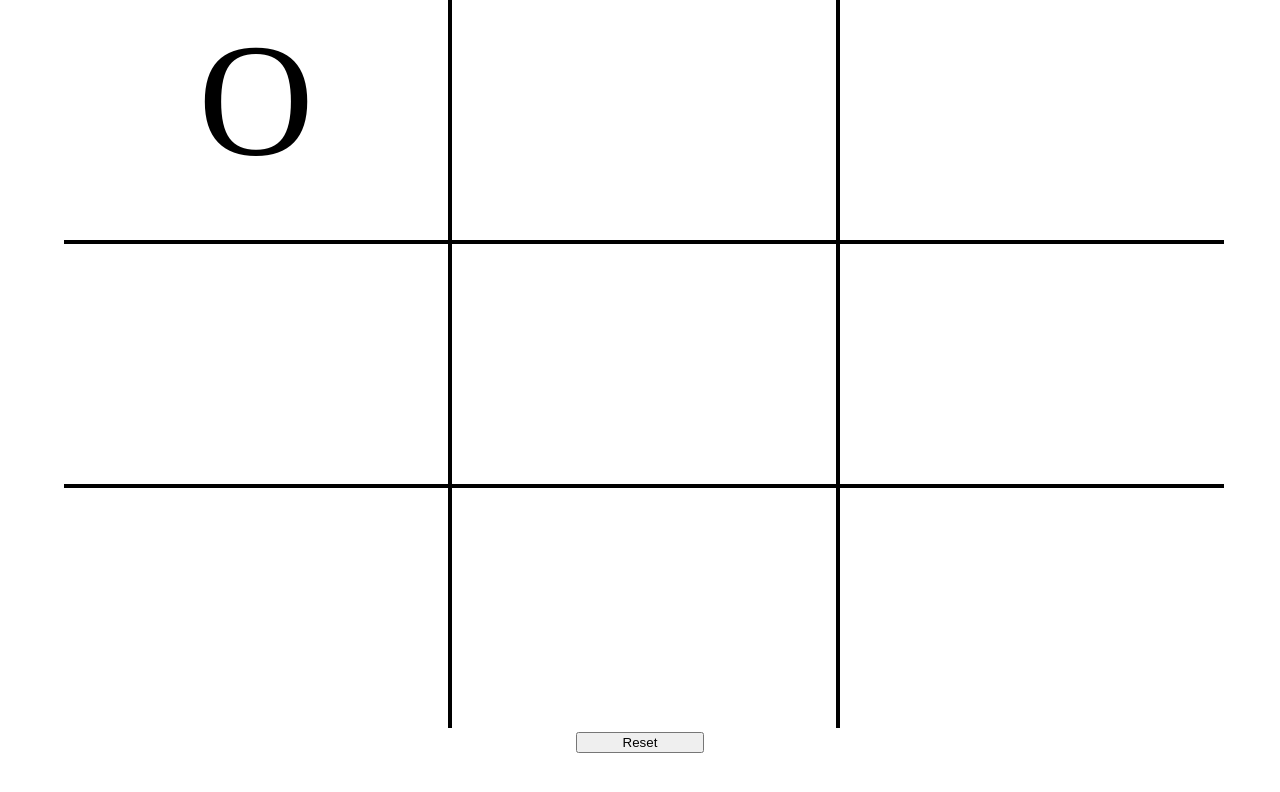
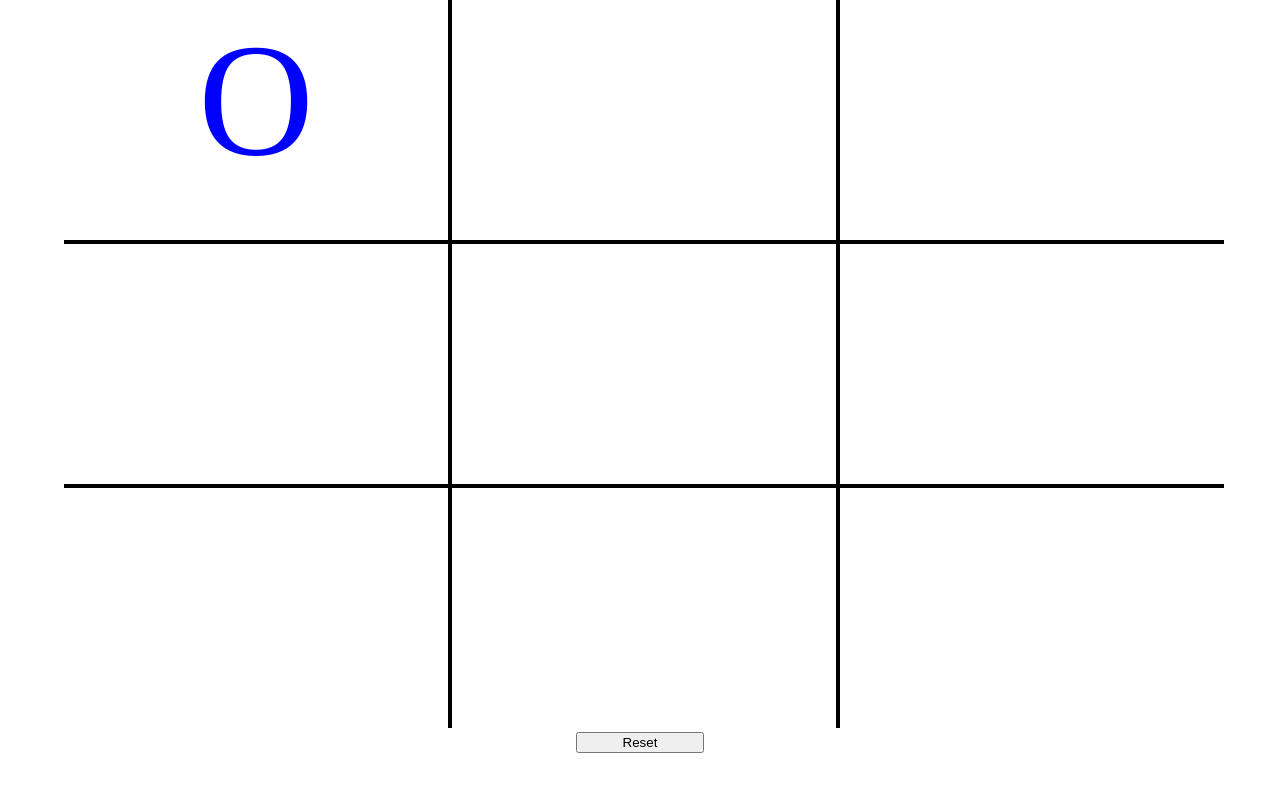
Before and after one commit to xcfgxc/CSCI3230-assignment1, a plain HTML site: page p3/index.html in a window 1280 px wide. Both pictures are taken after a click on the element 256 px from the left and 120 px from the top of the page. Drawn offline with Linux system fonts and the light colour scheme.

Commit message:
add animation and bug fixed

```diff
--- a/p3/css/main.css
+++ b/p3/css/main.css
@@ -47,6 +47,11 @@ body {
   position: relative;
   top: 10%;
   width: 10%;
+}
+
+.aim {
+  font-size: 20vh;
+  animation: on-aim 0.5s cubic-bezier(.1, .8, .5, .9) 1;
 }
 
 /*box shadows*/
@@ -102,3 +107,13 @@ body {
     background-color: rgba(173, 216, 230, 0);
   }
 }
+
+@keyframes on-aim {
+  from {
+    transform: scale(0.1);
+  }
+
+  to {
+    transform: scale(1);
+  }
+}
--- a/p3/js/main.js
+++ b/p3/js/main.js
@@ -11,7 +11,6 @@ window.onload = function () {
   for (i = 0; i < 3; i++) {
     for (j = 0; j < 3; j++) {
       list[i][j] = cell[index++];
-      P(i, j, list[i][j].innerHTML)
       el = document.createElement('SPAN');
       el.innerHTML = "";
       el.setAttribute("class", "piece");
@@ -23,19 +22,25 @@ window.onload = function () {
 
 }
 
+var fail = false;
+var end = false;
 
 function setOX(el) {
+  if (!fail & !end) {
     setP = el.childNodes[0];
     if (el.childNodes[0].innerHTML === "") {
       if (isO) {
         el.childNodes[0].innerHTML = 'O';
+        el.childNodes[0].classList.add("aim");
+        el.childNodes[0].style.color = "blue";
         isO = !isO;
       } else {
         el.childNodes[0].innerHTML = 'X';
+        el.childNodes[0].classList.add("aim");
+        el.childNodes[0].style.color = "red";
         isO = !isO;
       }
     }
-  var fail = false;
     //horizontal
     for (i = 0; i < 3; i++) {
       row1 = list[i][0].childNodes[0].innerHTML;
@@ -97,11 +102,26 @@ function setOX(el) {
         alert("O wins.")
       }
     }
-
+    isTie = true;
+    for (i = 0; i < 3; i++) {
+      for (j = 0; j < 3; j++) {
+        li = list[i][j].childNodes[0].innerHTML;
+        if (li == "") {
+          isTie = false;
+        }
+      }
+    }
+    if (isTie & !fail & !end) {
+      alert("Tie");
+      end = true;
+    }
+  }
 }
 
 function reset() {
   isO = true;
+  fail = false;
+  end = false;
   for (i = 0; i < 3; i++) {
     for (j = 0; j < 3; j++) {
       list[i][j].childNodes[0].innerHTML = "";
```
Lines whose indentation alone changed are shown as unchanged.
